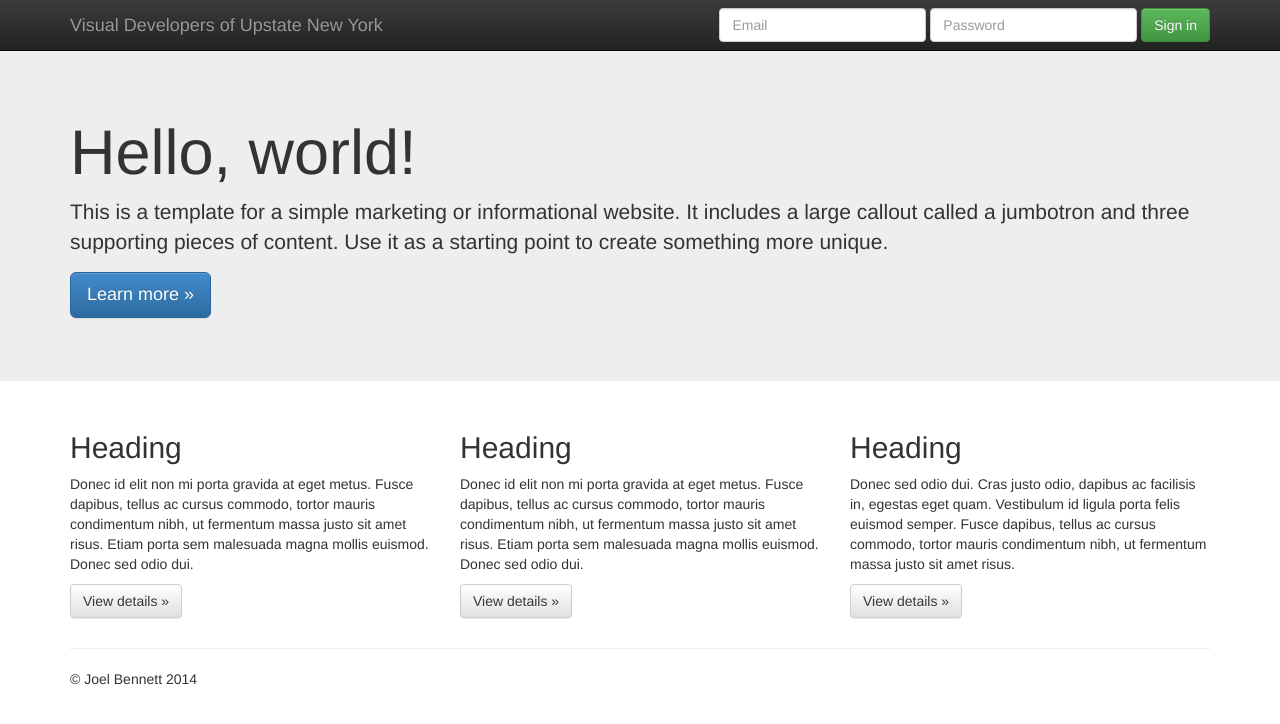
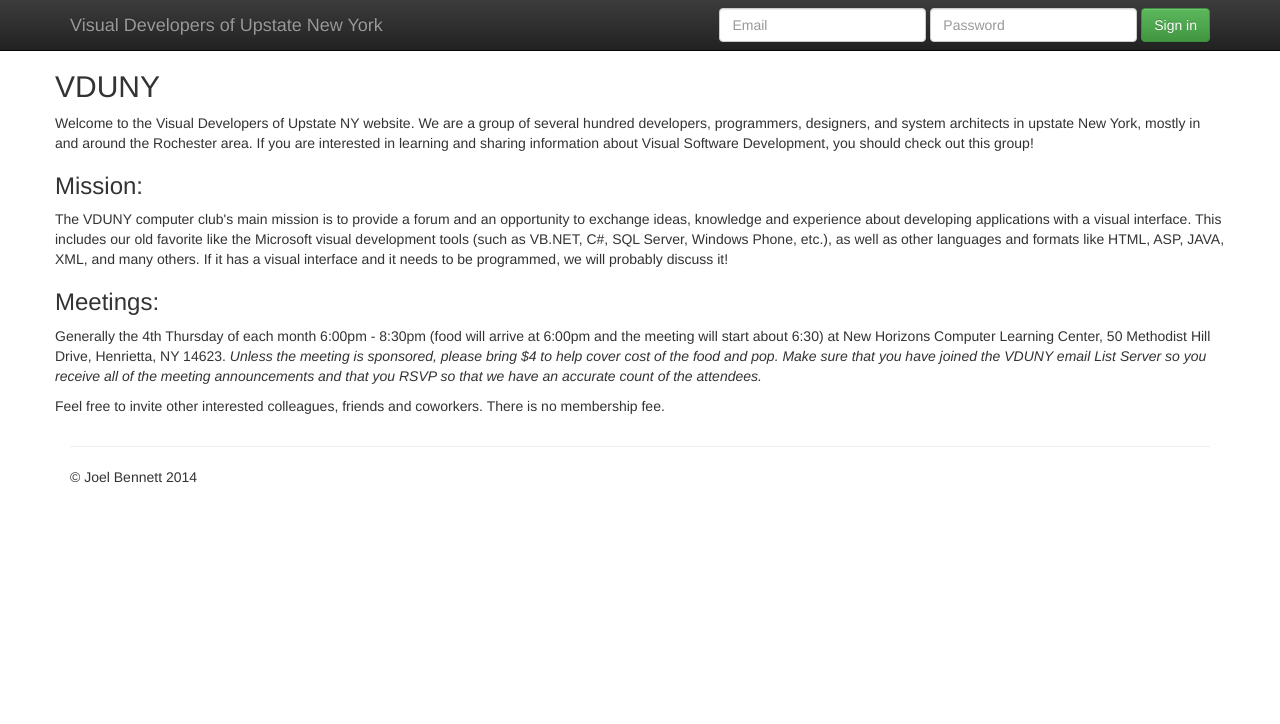
Before and after one commit to VDUNY/vduny.github.io, a plain HTML site: page about.html in a window 1280 px wide. Drawn offline with nearby package versions, Linux system fonts and the light colour scheme.

Commit message:
Wrote the about page

```diff
--- a/about.html
+++ b/about.html
@@ -4,21 +4,21 @@
 <!--[if IE 8]>         <html class="no-js lt-ie9"> <![endif]-->
 <!--[if gt IE 8]><!--> <html class="no-js"> <!--<![endif]-->
     <head>
-        <meta charset="utf-8">
-        <meta http-equiv="X-UA-Compatible" content="IE=edge,chrome=1">
+        <meta charset="utf-8" />
+        <meta http-equiv="X-UA-Compatible" content="IE=edge,chrome=1" />
         <title></title>
-        <meta name="description" content="">
-        <meta name="viewport" content="width=device-width, initial-scale=1">
+        <meta name="description" content="" />
+        <meta name="viewport" content="width=device-width, initial-scale=1" />
 
-        <link rel="stylesheet" href="css/bootstrap.min.css">
+        <link rel="stylesheet" href="css/bootstrap.min.css" />
         <style>
             body {
                 padding-top: 50px;
                 padding-bottom: 20px;
             }
         </style>
-        <link rel="stylesheet" href="css/bootstrap-theme.min.css">
-        <link rel="stylesheet" href="css/main.css">
+        <link rel="stylesheet" href="css/bootstrap-theme.min.css" />
+        <link rel="stylesheet" href="css/main.css" />
 
         <script src="js/vendor/modernizr-2.6.2-respond-1.1.0.min.js"></script>
     </head>
@@ -40,10 +40,10 @@
         <div class="navbar-collapse collapse">
           <form class="navbar-form navbar-right" role="form">
             <div class="form-group">
-              <input type="text" placeholder="Email" class="form-control">
+              <input type="text" placeholder="Email" class="form-control" />
             </div>
             <div class="form-group">
-              <input type="password" placeholder="Password" class="form-control">
+              <input type="password" placeholder="Password" class="form-control" />
             </div>
             <button type="submit" class="btn btn-success">Sign in</button>
           </form>
@@ -52,54 +52,51 @@
     </div>
 
     <!-- Main jumbotron for a primary marketing message or call to action -->
-    <div class="jumbotron">
-      <div class="container">
-        <h1>Hello, world!</h1>
-        <p>This is a template for a simple marketing or informational website. It includes a large callout called a jumbotron and three supporting pieces of content. Use it as a starting point to create something more unique.</p>
-        <p><a class="btn btn-primary btn-lg" role="button">Learn more &raquo;</a></p>
-      </div>
-    </div>
+
 
     <div class="container">
       <!-- Example row of columns -->
-      <div class="row">
-        <div class="col-md-4">
-          <h2>Heading</h2>
-          <p>Donec id elit non mi porta gravida at eget metus. Fusce dapibus, tellus ac cursus commodo, tortor mauris condimentum nibh, ut fermentum massa justo sit amet risus. Etiam porta sem malesuada magna mollis euismod. Donec sed odio dui. </p>
-          <p><a class="btn btn-default" href="#" role="button">View details &raquo;</a></p>
-        </div>
-        <div class="col-md-4">
-          <h2>Heading</h2>
-          <p>Donec id elit non mi porta gravida at eget metus. Fusce dapibus, tellus ac cursus commodo, tortor mauris condimentum nibh, ut fermentum massa justo sit amet risus. Etiam porta sem malesuada magna mollis euismod. Donec sed odio dui. </p>
-          <p><a class="btn btn-default" href="#" role="button">View details &raquo;</a></p>
-       </div>
-        <div class="col-md-4">
-          <h2>Heading</h2>
-          <p>Donec sed odio dui. Cras justo odio, dapibus ac facilisis in, egestas eget quam. Vestibulum id ligula porta felis euismod semper. Fusce dapibus, tellus ac cursus commodo, tortor mauris condimentum nibh, ut fermentum massa justo sit amet risus.</p>
-          <p><a class="btn btn-default" href="#" role="button">View details &raquo;</a></p>
-        </div>
-      </div>
+      <div class="row"><h2>VDUNY</h2><p>
+        Welcome to the Visual Developers of Upstate NY website. We are a group of
+        several hundred developers, programmers, designers, and system architects in
+        upstate New York, mostly in and around the Rochester area. If you are interested
+        in learning and sharing information about Visual Software Development, you
+        should check out this group!</p><h3>Mission:</h3><p>
+        The VDUNY computer club's main mission is to provide a forum and an opportunity
+        to exchange ideas, knowledge and experience about developing applications with a
+        visual interface. This includes our old favorite like the Microsoft visual
+        development tools (such as VB.NET, C#, SQL Server, Windows Phone, etc.), as
+        well as other languages and formats like HTML, ASP, JAVA, XML, and many
+        others. If it has a visual interface and it needs to be programmed, we will
+        probably discuss it!</p><h3>Meetings:</h3><p>
+        Generally the 4th Thursday of each month 6:00pm - 8:30pm (food will arrive at
+        6:00pm and the meeting will start about 6:30) at New Horizons Computer Learning
+        Center, 50 Methodist Hill Drive, Henrietta, NY 14623. <i>Unless the meeting
+        is sponsored, please bring $4 to help cover cost of the food and pop.  Make sure
+        that you have joined the VDUNY email List Server so you receive all
+        of the meeting announcements and that you RSVP so that we have an accurate count of the attendees.</i></p><p>
+        Feel free to invite other interested colleagues, friends and coworkers. There is no membership fee.</p></div>
 
-      <hr>
+      <hr />
 
       <footer>
         <p>&copy; Joel Bennett 2014</p>
       </footer>
     </div> <!-- /container -->        <script src="//ajax.googleapis.com/ajax/libs/jquery/1.11.1/jquery.min.js"></script>
-        <script>window.jQuery || document.write('<script src="js/vendor/jquery-1.11.1.min.js"><\/script>')</script>
+        <script><![CDATA[window.jQuery || document.write('<script src="js/vendor/jquery-1.11.1.min.js"><\/script>')]]></script>
 
         <script src="js/vendor/bootstrap.min.js"></script>
 
         <script src="js/main.js"></script>
 
         <!-- Google Analytics: change UA-XXXXX-X to be your site's ID. -->
-        <script>
+        <script><![CDATA[
             (function(b,o,i,l,e,r){b.GoogleAnalyticsObject=l;b[l]||(b[l]=
             function(){(b[l].q=b[l].q||[]).push(arguments)});b[l].l=+new Date;
             e=o.createElement(i);r=o.getElementsByTagName(i)[0];
             e.src='//www.google-analytics.com/analytics.js';
             r.parentNode.insertBefore(e,r)}(window,document,'script','ga'));
             ga('create','UA-XXXXX-X');ga('send','pageview');
-        </script>
+        ]]></script>
     </body>
 </html>
```
